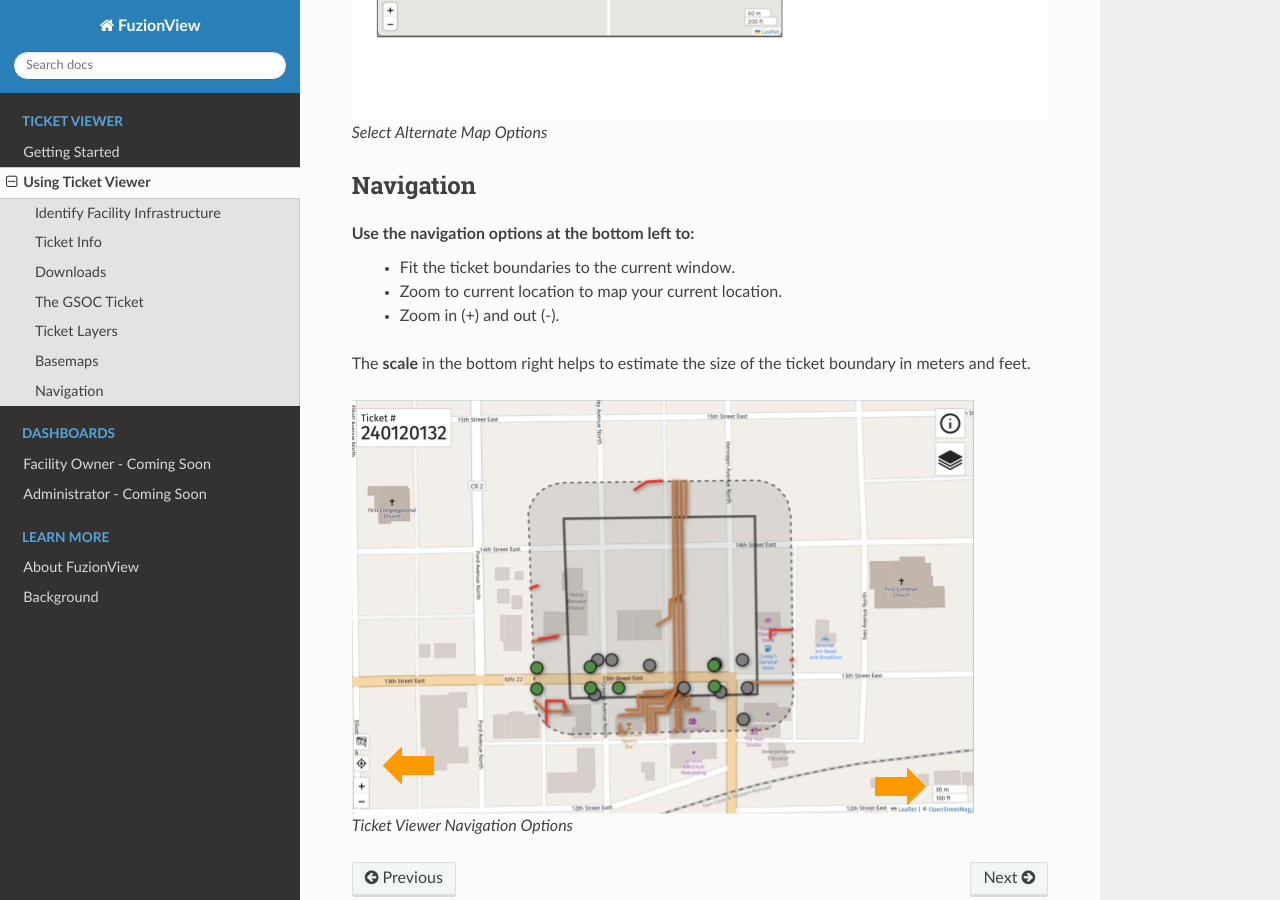
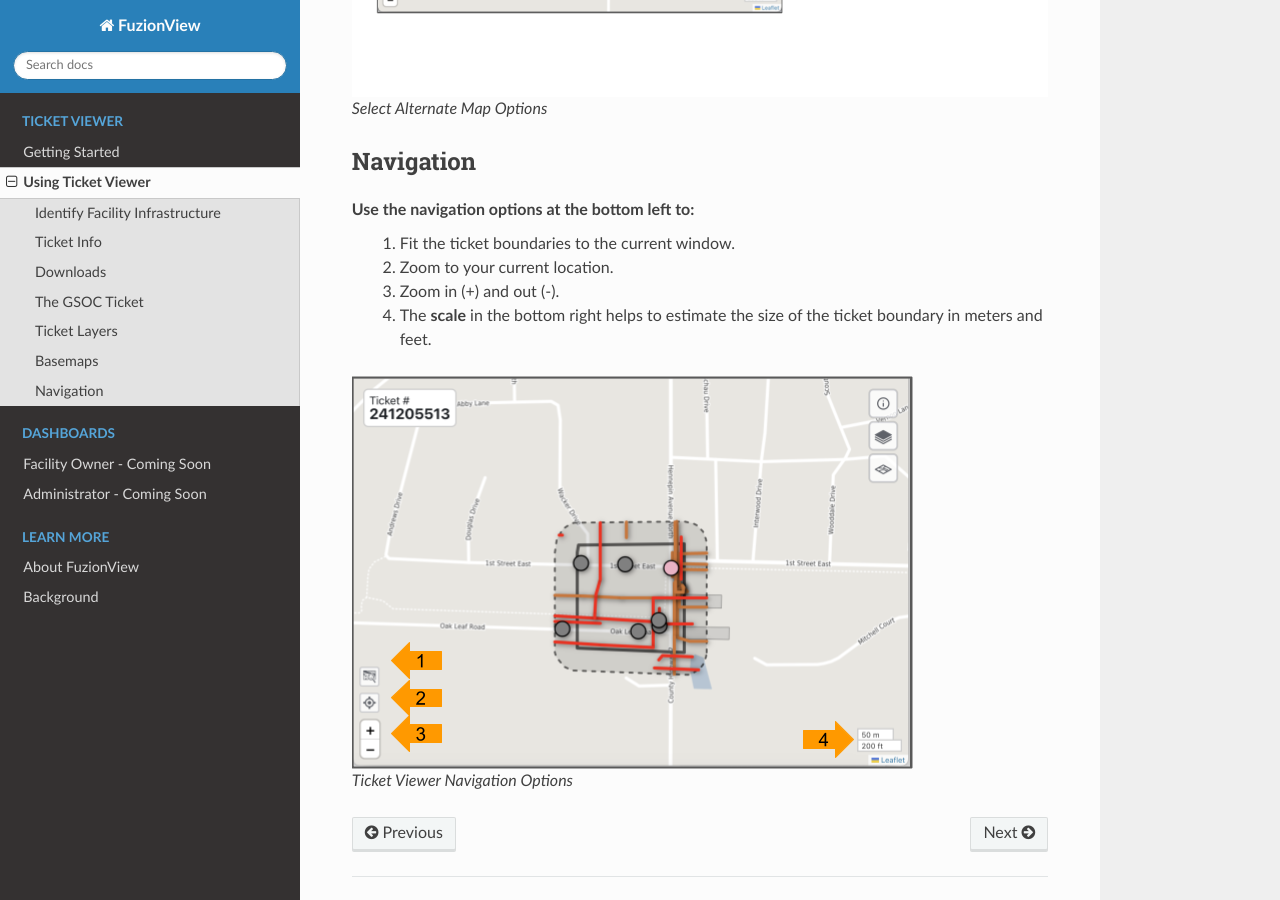
Before and after one commit to FuzionView/FV-Docs, a Sphinx documentation site: the page built from source/ticketviewer.rst, in a window 1280 px wide and 900 px high, scrolled down 5879 px. Built offline with Sphinx 7.4.7 and the Read the Docs theme 2.0.0, drawn with Linux system fonts in a browser that asks for light colours; some of the changed text lies outside the part shown.

```diff
--- a/source/ticketviewer.rst
+++ b/source/ticketviewer.rst
@@ -84,7 +84,6 @@ From the Ticket Viewer, select the **Layers** icon at the top right to see avail
 From the Layers page, customize your view:
  * Click any available feature layer to toggle it on or off.
  * Layers with no features are grayed out.
- * Select Aerial to change the Basemap from the default OpenStreetMap.
 
 .. figure:: /_static/Layers2.png
    :alt: Ticket Layers
@@ -117,11 +116,10 @@ Navigation
 -----------
 
 Use the **navigation options** at the bottom left to:
- * Fit the ticket boundaries to the current window.
- * Zoom to current location to map your current location.
- * Zoom in (+) and out (-).
-
-The **scale** in the bottom right helps to estimate the size of the ticket boundary in meters and feet.
+ 1. Fit the ticket boundaries to the current window.
+ 2. Zoom to your current location.
+ 3. Zoom in (+) and out (-).
+ 4. The **scale** in the bottom right helps to estimate the size of the ticket boundary in meters and feet.
 
 .. figure:: /_static/Navigation1.png
    :alt: Ticket Viewer Navigation Options
```
Also changed, not shown: source/_static/Navigation1.png.
